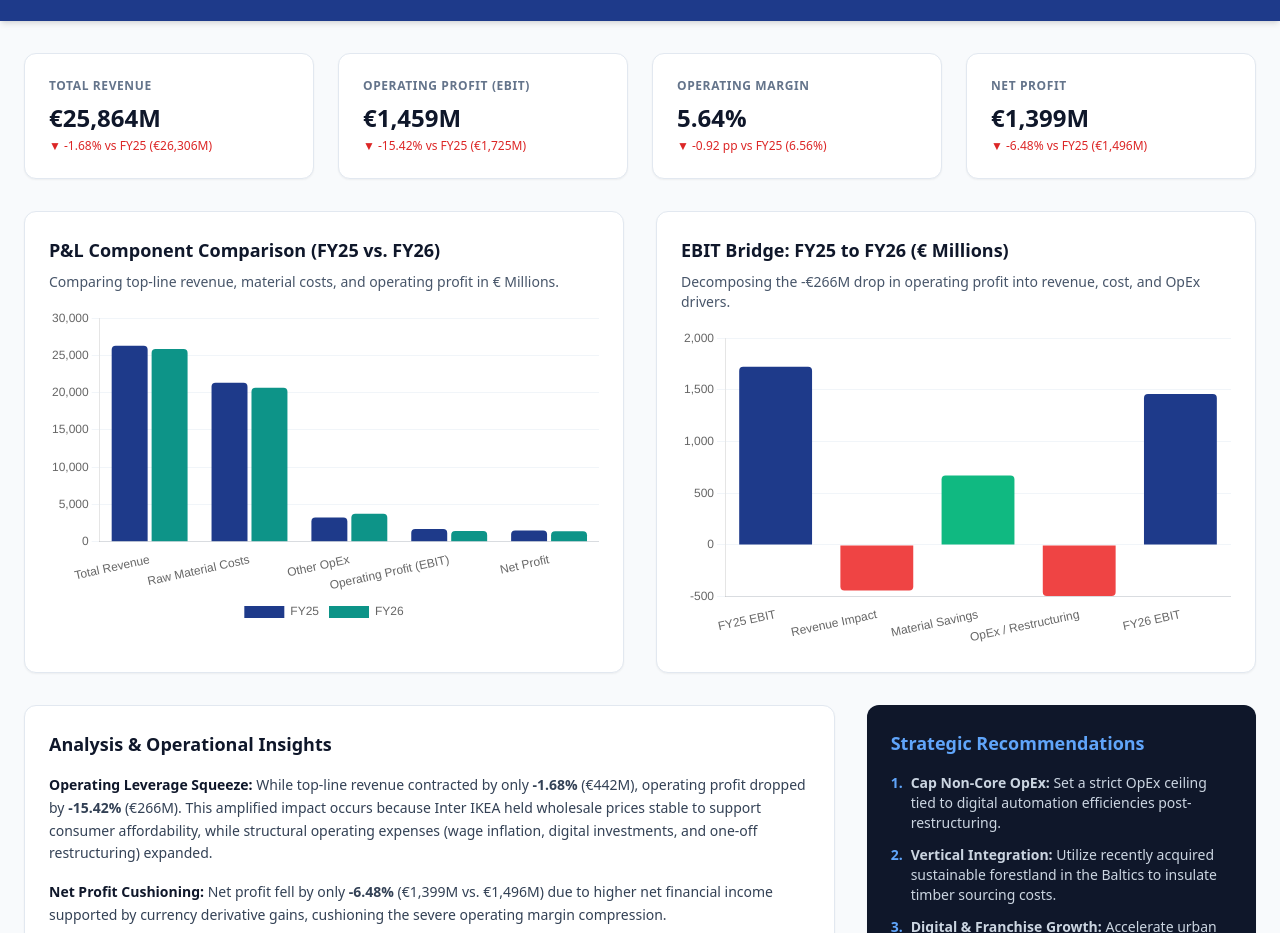
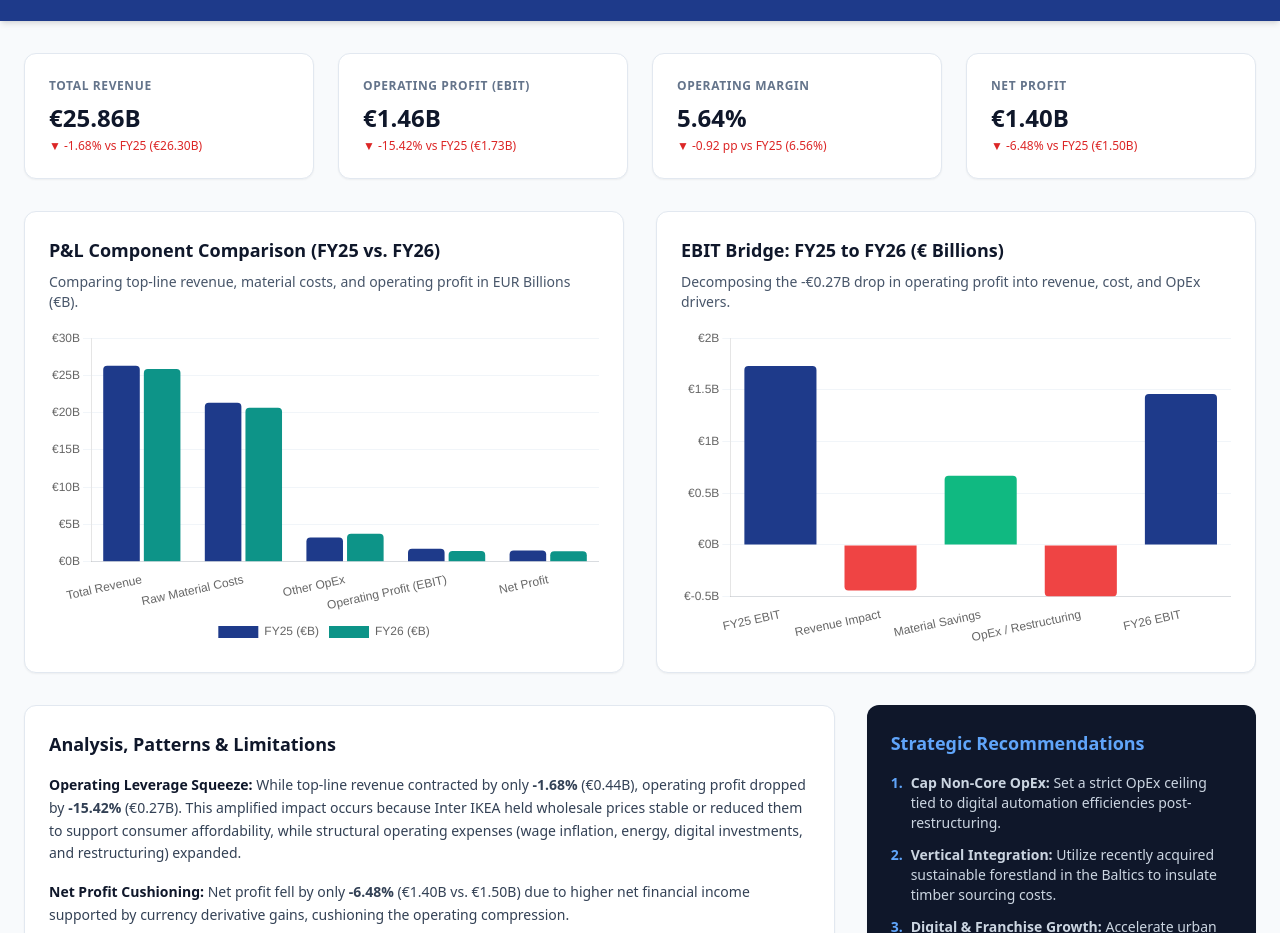
Before and after one commit to j-web-png/ikea-financial-dashboard-, a website: page index.html in a window 1280 px wide. Shown: the part 87-1020 px from the top of the page. Drawn offline with nearby package versions, Linux system fonts and the light colour scheme.

Commit message:
Update index.html

```diff
--- a/index.html
+++ b/index.html
@@ -3,7 +3,7 @@
 <head>
     <meta charset="UTF-8">
     <meta name="viewport" content="width=device-width, initial-scale=1.0">
-    <title>Inter IKEA Group FY25 vs FY26 Financial & Operating Income Analysis</title>
+    <title>Inter IKEA Group FY25 vs FY26 Financial & Operating Income Dashboard</title>
     <!-- Tailwind CSS CDN -->
     <script src="https://cdn.tailwindcss.com"></script>
     <!-- Chart.js CDN -->
@@ -15,7 +15,7 @@
         <div class="max-w-7xl mx-auto px-6 py-6 flex flex-col md:flex-row justify-between items-start md:items-center">
             <div>
                 <h1 class="text-2xl md:text-3xl font-bold">Inter IKEA Group Financial Dashboard</h1>
-                <p class="text-blue-200 text-sm mt-1">Operating Income Compression Analysis: FY25 vs. FY26</p>
+                <p class="text-blue-200 text-sm mt-1">Operating Income Compression Analysis: FY25 vs. FY26 (in EUR Billions)</p>
             </div>
             <div class="mt-4 md:mt-0 bg-blue-800 px-4 py-2 rounded-lg text-sm border border-blue-700">
                 <span class="font-semibold">Sample Size (N):</span> 2 Consolidated Fiscal Years | <span class="font-semibold">Source:</span> FY26 Annual Report
@@ -29,13 +29,13 @@
         <section class="grid grid-cols-1 md:grid-cols-4 gap-6">
             <div class="bg-white p-6 rounded-xl shadow-sm border border-slate-200">
                 <p class="text-xs uppercase tracking-wider text-slate-500 font-semibold">Total Revenue</p>
-                <p class="text-2xl font-bold text-slate-900 mt-2">€25,864M</p>
-                <p class="text-xs text-red-600 mt-1 font-medium">▼ -1.68% vs FY25 (€26,306M)</p>
+                <p class="text-2xl font-bold text-slate-900 mt-2">€25.86B</p>
+                <p class="text-xs text-red-600 mt-1 font-medium">▼ -1.68% vs FY25 (€26.30B)</p>
             </div>
             <div class="bg-white p-6 rounded-xl shadow-sm border border-slate-200">
                 <p class="text-xs uppercase tracking-wider text-slate-500 font-semibold">Operating Profit (EBIT)</p>
-                <p class="text-2xl font-bold text-slate-900 mt-2">€1,459M</p>
-                <p class="text-xs text-red-600 mt-1 font-medium">▼ -15.42% vs FY25 (€1,725M)</p>
+                <p class="text-2xl font-bold text-slate-900 mt-2">€1.46B</p>
+                <p class="text-xs text-red-600 mt-1 font-medium">▼ -15.42% vs FY25 (€1.73B)</p>
             </div>
             <div class="bg-white p-6 rounded-xl shadow-sm border border-slate-200">
                 <p class="text-xs uppercase tracking-wider text-slate-500 font-semibold">Operating Margin</p>
@@ -44,8 +44,8 @@
             </div>
             <div class="bg-white p-6 rounded-xl shadow-sm border border-slate-200">
                 <p class="text-xs uppercase tracking-wider text-slate-500 font-semibold">Net Profit</p>
-                <p class="text-2xl font-bold text-slate-900 mt-2">€1,399M</p>
-                <p class="text-xs text-red-600 mt-1 font-medium">▼ -6.48% vs FY25 (€1,496M)</p>
+                <p class="text-2xl font-bold text-slate-900 mt-2">€1.40B</p>
+                <p class="text-xs text-red-600 mt-1 font-medium">▼ -6.48% vs FY25 (€1.50B)</p>
             </div>
         </section>
 
@@ -54,7 +54,7 @@
             <!-- Chart 1: P&L Comparison -->
             <div class="bg-white p-6 rounded-xl shadow-sm border border-slate-200">
                 <h3 class="text-lg font-bold text-slate-900 mb-2">P&L Component Comparison (FY25 vs. FY26)</h3>
-                <p class="text-sm text-slate-600 mb-4">Comparing top-line revenue, material costs, and operating profit in € Millions.</p>
+                <p class="text-sm text-slate-600 mb-4">Comparing top-line revenue, material costs, and operating profit in EUR Billions (€B).</p>
                 <div class="relative h-80">
                     <canvas id="plComparisonChart"></canvas>
                 </div>
@@ -62,8 +62,8 @@
 
             <!-- Chart 2: EBIT Waterfall / Variance Bridge -->
             <div class="bg-white p-6 rounded-xl shadow-sm border border-slate-200">
-                <h3 class="text-lg font-bold text-slate-900 mb-2">EBIT Bridge: FY25 to FY26 (€ Millions)</h3>
-                <p class="text-sm text-slate-600 mb-4">Decomposing the -€266M drop in operating profit into revenue, cost, and OpEx drivers.</p>
+                <h3 class="text-lg font-bold text-slate-900 mb-2">EBIT Bridge: FY25 to FY26 (€ Billions)</h3>
+                <p class="text-sm text-slate-600 mb-4">Decomposing the -€0.27B drop in operating profit into revenue, cost, and OpEx drivers.</p>
                 <div class="relative h-80">
                     <canvas id="ebitWaterfallChart"></canvas>
                 </div>
@@ -74,13 +74,16 @@
         <section class="grid grid-cols-1 lg:grid-cols-3 gap-8">
             <!-- Analysis -->
             <div class="bg-white p-6 rounded-xl shadow-sm border border-slate-200 lg:col-span-2">
-                <h3 class="text-lg font-bold text-slate-900 mb-4">Analysis & Operational Insights</h3>
+                <h3 class="text-lg font-bold text-slate-900 mb-4">Analysis, Patterns & Limitations</h3>
                 <div class="space-y-4 text-sm text-slate-700 leading-relaxed">
                     <p>
-                        <strong class="text-slate-900">Operating Leverage Squeeze:</strong> While top-line revenue contracted by only <strong>-1.68%</strong> (€442M), operating profit dropped by <strong>-15.42%</strong> (€266M). This amplified impact occurs because Inter IKEA held wholesale prices stable to support consumer affordability, while structural operating expenses (wage inflation, digital investments, and one-off restructuring) expanded.
+                        <strong class="text-slate-900">Operating Leverage Squeeze:</strong> While top-line revenue contracted by only <strong>-1.68%</strong> (€0.44B), operating profit dropped by <strong>-15.42%</strong> (€0.27B). This amplified impact occurs because Inter IKEA held wholesale prices stable or reduced them to support consumer affordability, while structural operating expenses (wage inflation, energy, digital investments, and restructuring) expanded.
                     </p>
                     <p>
-                        <strong class="text-slate-900">Net Profit Cushioning:</strong> Net profit fell by only <strong>-6.48%</strong> (€1,399M vs. €1,496M) due to higher net financial income supported by currency derivative gains, cushioning the severe operating margin compression.
+                        <strong class="text-slate-900">Net Profit Cushioning:</strong> Net profit fell by only <strong>-6.48%</strong> (€1.40B vs. €1.50B) due to higher net financial income supported by currency derivative gains, cushioning the operating compression.
+                    </p>
+                    <p>
+                        <strong class="text-slate-900">Project Limitations:</strong> Restricted to $N=2$ complete annual reports, limiting visibility into intra-year seasonal volatility. Furthermore, Inter IKEA Group's wholesale figures are decoupled from Ingka Group's retail store margins.
                     </p>
                 </div>
             </div>
@@ -114,13 +117,14 @@
     <!-- Footer -->
     <footer class="bg-slate-900 text-slate-400 py-6 mt-12 border-t border-slate-800">
         <div class="max-w-7xl mx-auto px-6 text-center text-xs">
-            <p>Data Source: Inter IKEA Holding B.V. Annual Report FY26. Figures reported in EUR Millions. Entity excludes Ingka Group retail operations.</p>
+            <p>Data Source: Inter IKEA Holding B.V. Annual Report FY26. Figures reported in EUR Billions (€B). Entity excludes Ingka Group retail operations.</p>
         </div>
     </footer>
 
-    <!-- Chart Scripts -->
+    <!-- Load Dataset and Initialize Charts -->
+    <script src="data.js"></script>
     <script>
-        // P&L Comparison Bar Chart
+        // P&L Comparison Bar Chart using external data.js source in Billions
         const ctxPL = document.getElementById('plComparisonChart').getContext('2d');
         new Chart(ctxPL, {
             type: 'bar',
@@ -128,14 +132,14 @@
                 labels: ['Total Revenue', 'Raw Material Costs', 'Other OpEx', 'Operating Profit (EBIT)', 'Net Profit'],
                 datasets: [
                     {
-                        label: 'FY25',
-                        data: [26306, 21328, 3253, 1725, 1496],
+                        label: 'FY25 (€B)',
+                        data: [26.30, 21.33, 3.25, 1.73, 1.50],
                         backgroundColor: '#1E3A8A',
                         borderRadius: 4
                     },
                     {
-                        label: 'FY26',
-                        data: [25864, 20657, 3748, 1459, 1399],
+                        label: 'FY26 (€B)',
+                        data: [25.86, 20.66, 3.75, 1.46, 1.40],
                         backgroundColor: '#0D9488',
                         borderRadius: 4
                     }
@@ -145,24 +149,39 @@
                 responsive: true,
                 maintainAspectRatio: false,
                 plugins: {
-                    legend: { position: 'bottom' }
+                    legend: { position: 'bottom' },
+                    tooltip: {
+                        callbacks: {
+                            label: function(context) {
+                                return context.dataset.label + ': €' + context.raw.toFixed(2) + ' Billion';
+                            }
+                        }
+                    }
                 },
                 scales: {
-                    y: { beginAtZero: true, grid: { color: '#F1F5F9' } },
+                    y: {
+                        beginAtZero: true,
+                        grid: { color: '#F1F5F9' },
+                        ticks: {
+                            callback: function(value) {
+                                return '€' + value + 'B';
+                            }
+                        }
+                    },
                     x: { grid: { display: false } }
                 }
             }
         });
 
-        // EBIT Bridge / Waterfall Chart
+        // EBIT Bridge / Waterfall Chart in Billions
         const ctxBridge = document.getElementById('ebitWaterfallChart').getContext('2d');
         new Chart(ctxBridge, {
             type: 'bar',
             data: {
                 labels: ['FY25 EBIT', 'Revenue Impact', 'Material Savings', 'OpEx / Restructuring', 'FY26 EBIT'],
                 datasets: [{
-                    label: 'EUR Millions',
-                    data: [1725, -442, 671, -495, 1459],
+                    label: 'EUR Billions',
+                    data: [1.73, -0.44, 0.67, -0.50, 1.46],
                     backgroundColor: [
                         '#1E3A8A',
                         '#EF4444',
@@ -177,10 +196,26 @@
                 responsive: true,
                 maintainAspectRatio: false,
                 plugins: {
-                    legend: { display: false }
+                    legend: { display: false },
+                    tooltip: {
+                        callbacks: {
+                            label: function(context) {
+                                let val = context.raw;
+                                let sign = val > 0 ? '+' : '';
+                                return 'Impact: ' + sign + val.toFixed(2) + ' Billion';
+                            }
+                        }
+                    }
                 },
                 scales: {
-                    y: { grid: { color: '#F1F5F9' } },
+                    y: {
+                        grid: { color: '#F1F5F9' },
+                        ticks: {
+                            callback: function(value) {
+                                return '€' + value + 'B';
+                            }
+                        }
+                    },
                     x: { grid: { display: false } }
                 }
             }
```
